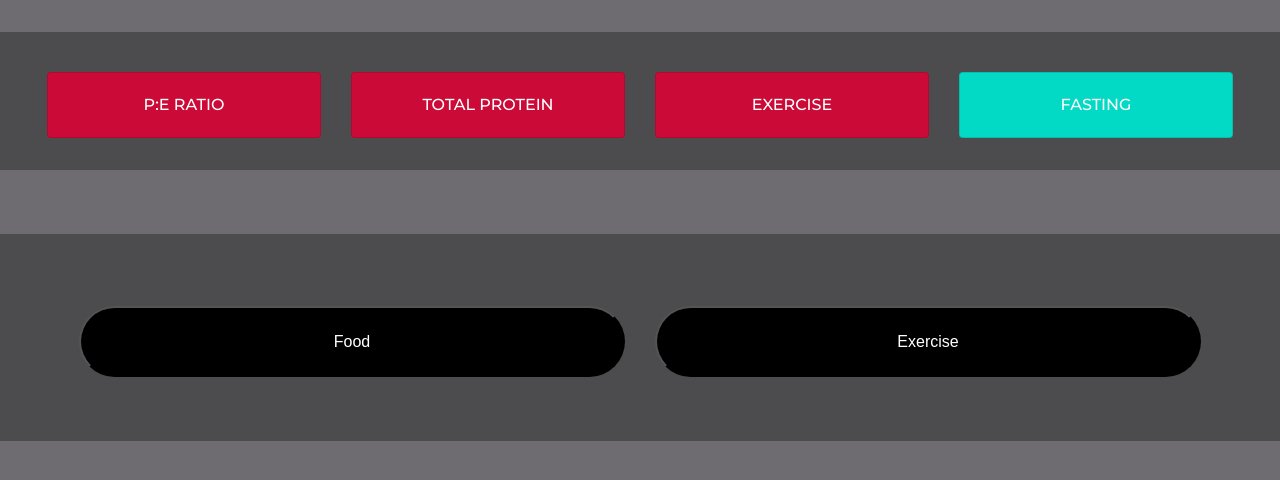
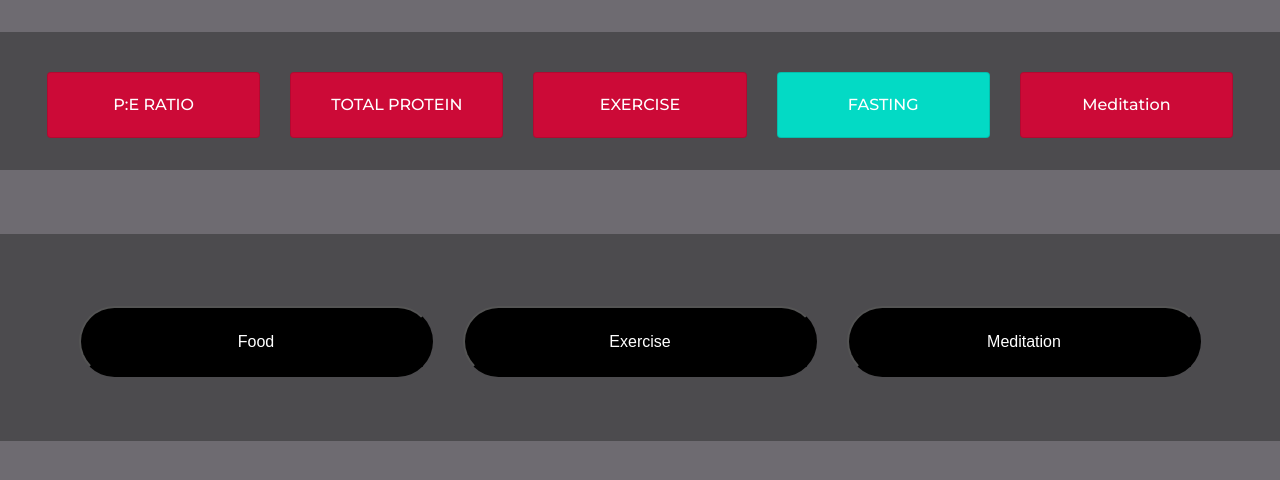
Before and after one commit to richardhanksjr/nutition-dashboard, a Django app: page / in a window 1280 px wide. Shown: the part 72-552 px from the top of the page. Run offline with Django 3.2, Linux system fonts and the light colour scheme; a user stored in the database is signed in; tables that the repository leaves empty hold one stand-in row (values such as "Sample post"); some libraries are stand-ins or nearby versions.

Commit message:
Added meditation feature.

```diff
--- a/api/models.py
+++ b/api/models.py
@@ -52,6 +52,6 @@ class Exercise(models.Model):
     date = models.DateField(auto_now_add=True)
 
 
-class StopEatingEvent(models.Model):
+class MeditationEvent(models.Model):
     user = models.ForeignKey(User, on_delete=models.CASCADE)
     date = models.DateField(auto_now_add=True)
--- /dev/null
+++ b/api/templates/api/snippets/meditation.html
@@ -0,0 +1,9 @@
+{% load static %}
+<div class="col-sm mt-2">
+
+    <div id="pe_ratio_parent" class="card" style={{ meditation_color }}>
+        <div class="card-body text-center">
+            Meditation
+        </div>
+    </div>
+</div>
--- a/api/urls.py
+++ b/api/urls.py
@@ -14,5 +14,7 @@ urlpatterns = [
     path('delete_entry', views.DeleteEntry.as_view(), name='delete_entry'),
     path('add_exercise', views.AddExercise.as_view(), name='add_exercise'),
     path('delete_exercise', views.DeleteExercise.as_view(), name='delete_exercise'),
+    path('add_meditation', views.AddMeditation.as_view(), name='add_meditation'),
+    path('delete_meditation', views.DeleteMeditation.as_view(), name='delete_meditation'),
 
 ]
--- a/front_end/templates/front_end/index.html
+++ b/front_end/templates/front_end/index.html
@@ -10,6 +10,7 @@
         {% include 'api/snippets/protein_amount.html' %}
         {% include 'api/snippets/exercise.html' %}
         {% include 'api/snippets/eating_window.html' %}
+        {% include 'api/snippets/meditation.html' %}
     </div>
 
 
@@ -29,6 +30,13 @@
             </button>
         </div>
 
+            <div class="col-sm mt-2">
+            <!-- Button trigger modal -->
+            <button type="button" class="btn-black" data-toggle="modal" data-target="#meditationModal">
+                Meditation
+            </button>
+        </div>
+
 
     </div>
 
@@ -37,6 +45,7 @@
 
     {% include 'front_end/snippets/food_modal.html' %}
     {% include 'front_end/snippets/exercise_modal.html' %}
+    {% include 'front_end/snippets/meditation_modal.html' %}
 
 
 
--- /dev/null
+++ b/front_end/templates/front_end/snippets/meditation_modal.html
@@ -0,0 +1,44 @@
+<div class="modal fade" id="meditationModal" tabindex="-1" role="dialog" aria-labelledby="exampleModalLabel"
+     aria-hidden="true">
+    <div class="modal-dialog" role="document">
+        <div class="modal-content">
+            <div class="modal-header">
+                <h5 class="modal-title" id="exampleModalLabel">Add food</h5>
+                <button type="button" class="close" data-dismiss="modal" aria-label="Close">
+                    <span aria-hidden="true">&times;</span>
+                </button>
+            </div>
+            <div class="modal-body">
+                <form method="post" action="{% url 'add_meditation' %}">
+                    {% csrf_token %}
+                    <div class="form-group">
+                        <button class="btn btn-primary">Add Meditation</button>
+                    </div>
+
+                </form>
+
+
+                {% if meditations %}
+                    <hr>
+
+                    <div id="hit_exercises_for_day">
+                        <ul>
+                            {% for meditation in meditations %}
+                                <form method="post" action="{% url 'delete_meditation' %}">
+                                    {% csrf_token %}
+                                    <li>Meditation</li>
+                                    <input type="hidden" name="id" value="{{ meditation.id }}">
+                                    <button class="btn btn-danger">Delete</button>
+                                </form>
+                            {% endfor %}
+                        </ul>
+                    </div>
+                {% endif %}
+
+
+            <div class="modal-footer">
+                <button type="button" class="btn btn-secondary" data-dismiss="modal">Close</button>
+            </div>
+        </div>
+    </div>
+</div>
--- a/front_end/views.py
+++ b/front_end/views.py
@@ -4,7 +4,7 @@ from django.utils.timezone import localtime
 from django.utils import timezone
 
 # from api.forms import NutritionEntryForm
-from api.models import NutritionEntry, Meal, Exercise
+from api.models import NutritionEntry, Meal, Exercise, MeditationEvent as Meditation
 
 GOLD = "background-color:black; border: 1px solid black;"
 RED = "background-color:#CC0A37;"
@@ -109,4 +109,15 @@ class Index(LoginRequiredMixin, TemplateView):
         else:
             context['fasting'] = True
             context['eating_time_color'] = GREEN
+
+        meditations = Meditation.objects.filter(date=today, user=user)
+        num_meditations = meditations.count()
+        if num_meditations > 1:
+            context['meditation_color'] = GREEN
+        elif num_meditations == 1:
+            context['meditation_color'] = YELLOW
+        else:
+            context['meditation_color'] = RED
+        context['meditations'] = meditations
+
         return context
```
Also changed, not shown: api/admin.py (+6 -6 lines), api/views.py (+17 -5 lines), api/migrations/0020_auto_20200618_1818.py (added).
